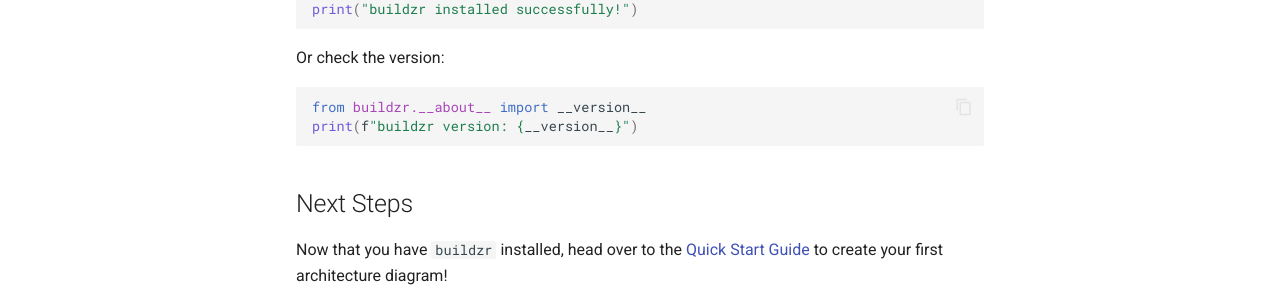
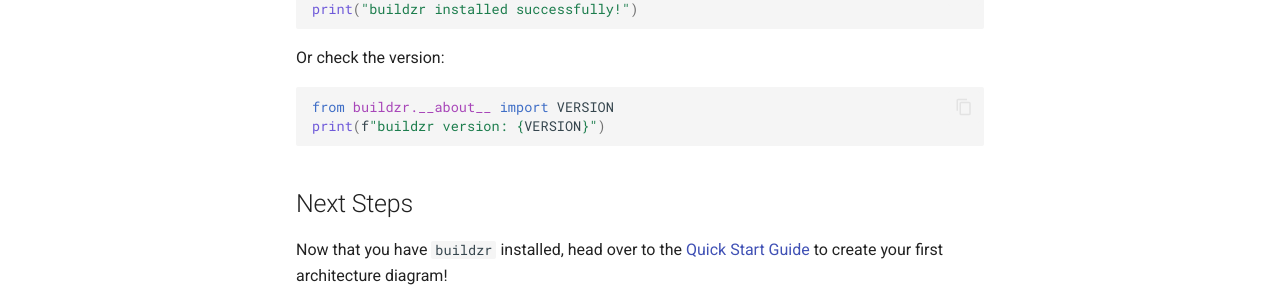
Before and after one commit to amirulmenjeni/buildzr, an MkDocs documentation site: the page built from docs/getting-started/installation.md, in a window 1280 px wide and 900 px high, scrolled down 1168 px. Shown: the part 524-816 px from the top of the window. Built offline with MkDocs 1.6.1 and Material for MkDocs 9.7.7, drawn with Linux system fonts in a browser that asks for light colours; comment, search, counter and statistics services are not loaded.

````diff
--- a/docs/getting-started/installation.md
+++ b/docs/getting-started/installation.md
@@ -72,8 +72,8 @@ Or check the version:
 
 ```python
 # norun
-from buildzr.__about__ import __version__
-print(f"buildzr version: {__version__}")
+from buildzr.__about__ import VERSION
+print(f"buildzr version: {VERSION}")
 ```
 
 ## Next Steps
````
